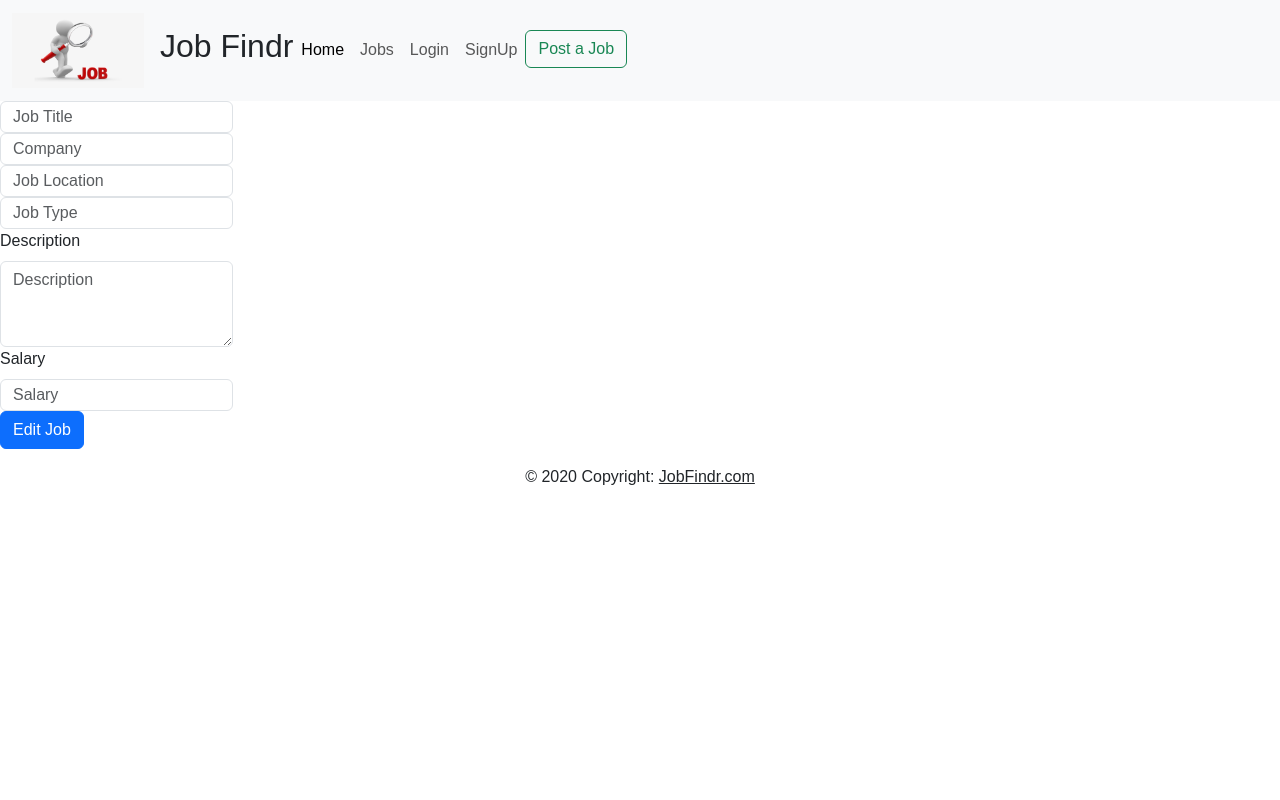
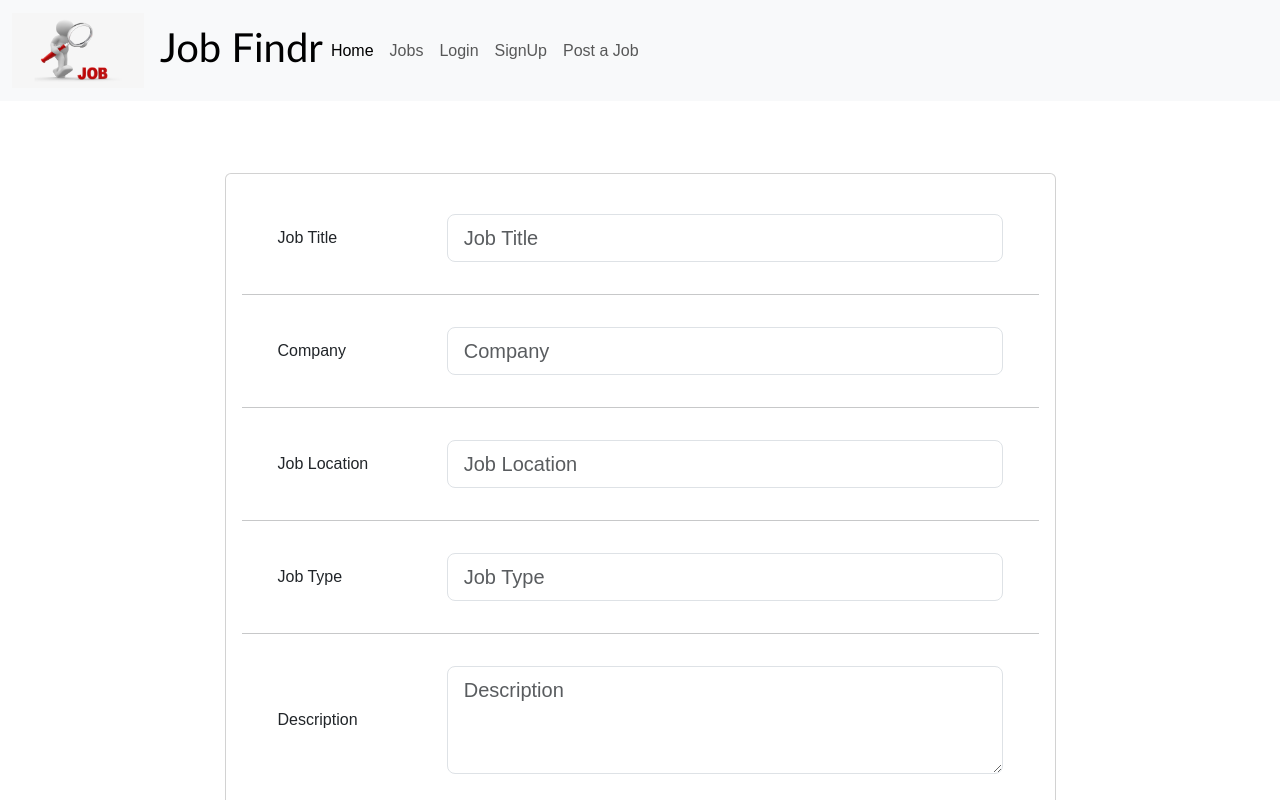
Before and after one commit to JOB-FINDR/job-findr-frontend, a React (Vite) app: page /update/1 in a window 1280 px wide. Shown: the top 800 px of the page. Built offline with nearby package versions, Linux system fonts and the light colour scheme; no server answers.

Commit message:
job update form edited and nabvar edited

```diff
--- a/src/components/Navbar.jsx
+++ b/src/components/Navbar.jsx
@@ -6,7 +6,7 @@ function Navbar() {
     <nav className="navbar navbar-expand-lg bg-body-tertiary">
       <div className="container-fluid">
         <Link className="navbar-brand" to="/">
-          <img  src={logo} alt="logo" height="75vw" />
+          <img src={logo} alt="logo" height="75vw" />
         </Link>
         <button
           className="navbar-toggler"
@@ -20,18 +20,19 @@ function Navbar() {
           <span className="navbar-toggler-icon"></span>
         </button>
         <div className="collapse navbar-collapse" id="navbarSupportedContent">
-          <h2>Job Findr</h2>
+          <Link to="/" style={{ textDecoration: "none", color: "black" }}>
+            <h1>Job Findr</h1>
+          </Link>
 
           <ul className="navbar-nav me-auto mb-2 mb-lg-0">
             <li className="nav-item">
               <Link className="nav-link active" to="/">
-
                 Home
               </Link>
             </li>
             <li className="nav-item">
               <Link className="nav-link" to="/jobs">
-                 Jobs
+                Jobs
               </Link>
             </li>
             <li className="nav-item">
@@ -44,17 +45,13 @@ function Navbar() {
                 SignUp
               </Link>
             </li>
-            <ul className="nav">
-              <li className="nav-item">
-                <button className="btn btn-outline-success">
-                  <Link to="/create" style={{ textDecoration: 'none', color: 'inherit' }}>
-                    Post a Job
-                  </Link>
-                </button>
-              </li>
-            </ul>
 
-
+            <li className="nav-item">
+              <Link className="nav-link" to="/create"
+              >
+                Post a Job
+              </Link>
+            </li>
           </ul>
           {/* <form className="d-flex" role="search">
             <input
@@ -70,6 +67,6 @@ function Navbar() {
         </div>
       </div>
     </nav>
-  )
+  );
 }
 export default Navbar;
--- a/src/components/UpdateJobForm.jsx
+++ b/src/components/UpdateJobForm.jsx
@@ -65,46 +65,95 @@ function UpdateJobForm() {
   };
 
   return (
-    <div
-      className="d-inline-flex flex-column justify-content-center align-items-center"
-      style={{ maxWidth: "700px" }}
-    >
-      <form onSubmit={handleSubmit}>
+
+     <>
+
+    <form onSubmit={handleSubmit} className="vh-100">
+      <div className="container h-100">
+        <div className="row d-flex justify-content-center align-items-center h-100">
+          <div className="col-xl-9">
+            <h1 className="text-white mb-4">Post a Job</h1>
+            <div className="card">
+              <div className="card-body">
+                <div className="row align-items-center pt-4 pb-3">
+                  <div className="col-md-3 ps-5">
+                    <h6 className="mb-0">Job Title</h6>
+                  </div>
+                  <div className="col-md-9 pe-5">
                     <input
-          className="form-control"
                       type="text"
           name="jobTitle"
           placeholder="Job Title"
           value={title}
           onChange={handleTitle}
+                      className="form-control form-control-lg"
                     />
+                  </div>
+                </div>
+
+                <hr className="mx-n3" />
+
+                <div className="row align-items-center py-3">
+                  <div className="col-md-3 ps-5">
+                    <h6 className="mb-0">Company</h6>
+                  </div>
+                  <div className="col-md-9 pe-5">
                     <input
-          className="form-control"
                       type="text"
           name="company"
           placeholder="Company"
           value={company}
           onChange={handleCompany}
+                      className="form-control form-control-lg"
                     />
+                  </div>
+                </div>
+
+                <hr className="mx-n3" />
+
+                <div className="row align-items-center py-3">
+                  <div className="col-md-3 ps-5">
+                    <h6 className="mb-0">Job Location</h6>
+                  </div>
+                  <div className="col-md-9 pe-5">
                     <input
-          className="form-control"
                       type="text"
           name="jobLocation"
           placeholder="Job Location"
           value={jobLocation}
           onChange={handleJobLocation}
+                      className="form-control form-control-lg"
                     />
+                  </div>
+                </div>
+
+                <hr className="mx-n3" />
+
+                <div className="row align-items-center py-3">
+                  <div className="col-md-3 ps-5">
+                    <h6 className="mb-0">Job Type</h6>
+                  </div>
+                  <div className="col-md-9 pe-5">
                     <input
-          className="form-control"
                       type="text"
           name="jobType"
           placeholder="Job Type"
           value={jobType}
           onChange={handleJobType}
+                      className="form-control form-control-lg"
                     />
-        <label className="form-label">Description</label>
+                  </div>
+                </div>
+
+                <hr className="mx-n3" />
+
+                <div className="row align-items-center py-3">
+                  <div className="col-md-3 ps-5">
+                    <h6 className="mb-0">Description</h6>
+                  </div>
+                  <div className="col-md-9 pe-5">
                     <textarea
-          className="form-control"
+                      className="form-control form-control-lg"
                       type="text"
           name="description"
           placeholder="Description"
@@ -112,20 +161,39 @@ function UpdateJobForm() {
           value={description}
           onChange={handleDescription}
                     ></textarea>
-        <label className="form-label">Salary</label>
+                  </div>
+                </div>
+
+                <hr className="mx-n3" />
+
+                <div className="row align-items-center py-3">
+                  <div className="col-md-3 ps-5">
+                    <h6 className="mb-0">Salary</h6>
+                  </div>
+                  <div className="col-md-9 pe-5">
                     <input
-          className="form-control"
                       type="number"
           name="salary"
           placeholder="Salary"
           value={salary || ""}
           onChange={handleSalary}
+                      className="form-control form-control-lg"
                     />
-        <button className="btn btn-primary btn-round" type="submit">
-          Edit Job
+                  </div>
+                </div>
+                <hr className="mx-n3" />
+                <div className="px-5 py-4">
+                  <button type="submit" className="btn btn-primary btn-lg">
+                    Update a Job
                   </button>
+                </div>
+              </div>
+            </div>
+          </div>
+        </div>
+      </div>
     </form>
-    </div>
+    </>
 
   );
 
```
Lines whose indentation alone changed are shown as unchanged.
